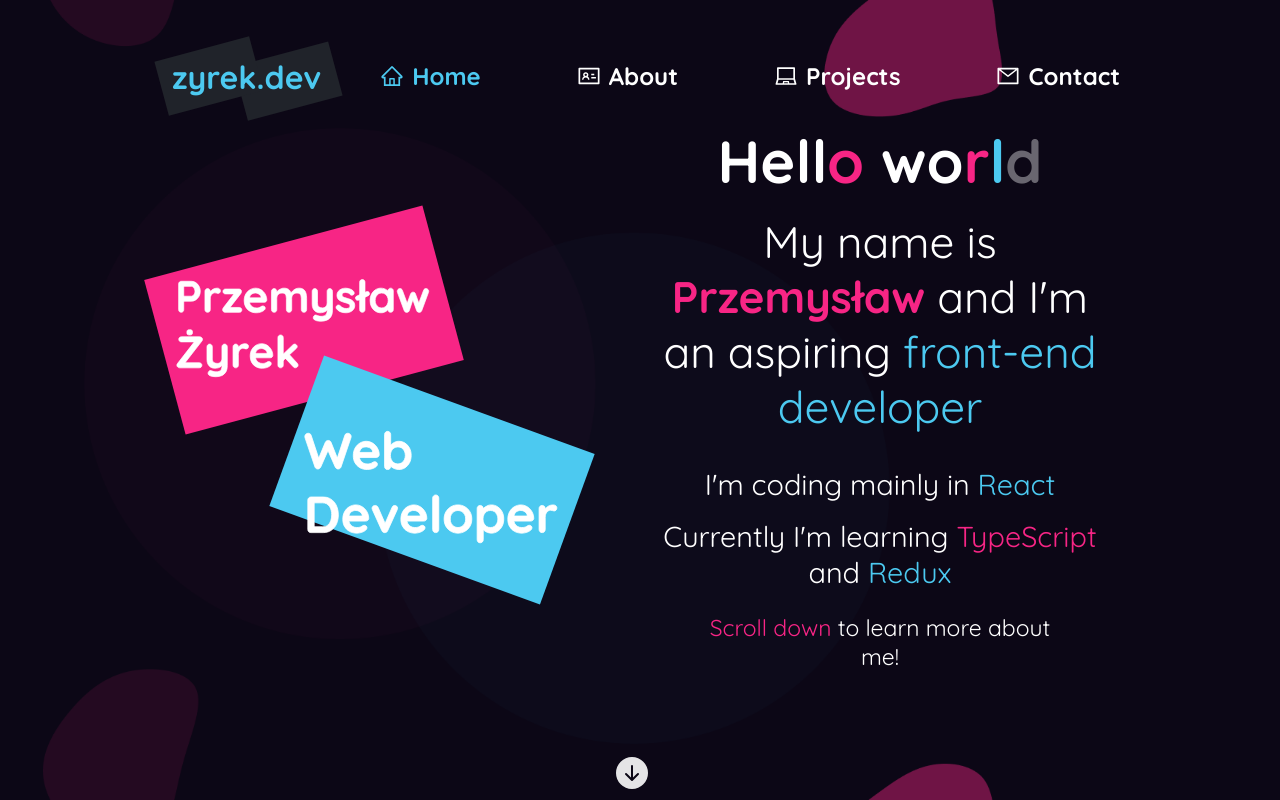
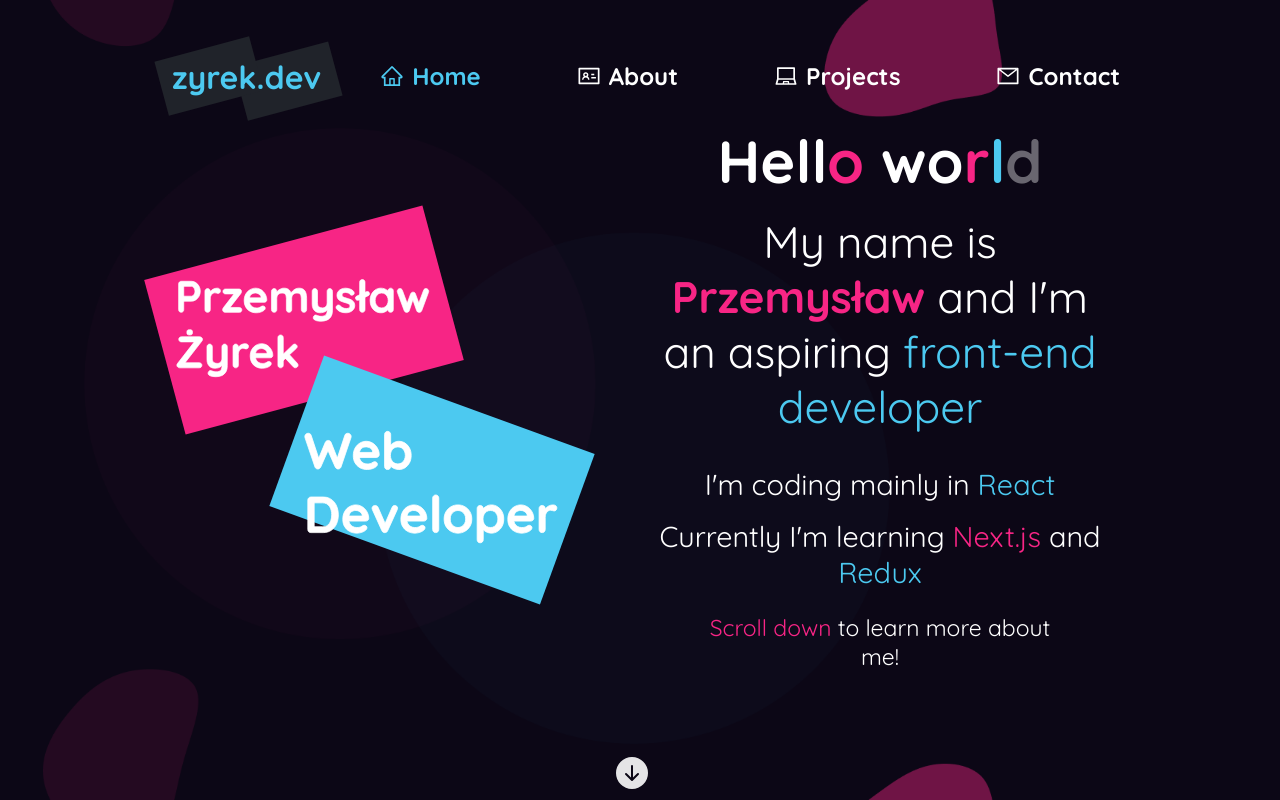
Before and after one commit to zwiro/portfolio, a React (Vite) app: page / in a window 1280 px wide. Shown: the top 800 px of the page. Built offline with nearby package versions, Linux system fonts and the light colour scheme.

Commit message:
Small update

```diff
--- a/src/components/Home.jsx
+++ b/src/components/Home.jsx
@@ -79,7 +79,7 @@ function Home() {
           className="homepage__paragraph"
         >
           Currently I'm learning{" "}
-          <span className="homepage__accent">TypeScript</span> and{" "}
+          <span className="homepage__accent">Next.js</span> and{" "}
           <span className="homepage__accent--blue">Redux</span>
         </motion.p>
         <motion.p
```
